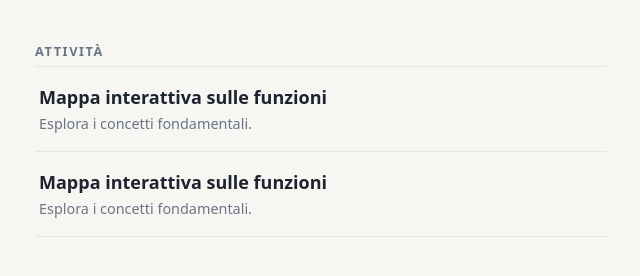
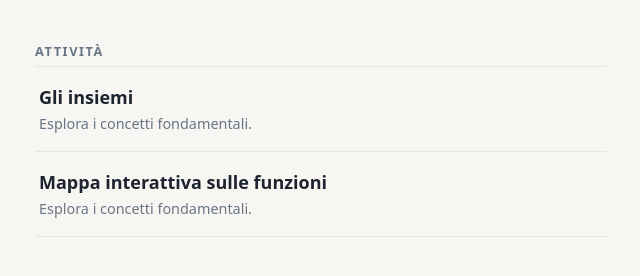
Before and after one commit to profprenol/home, a plain HTML site: page comprendere/index.html in a window 1280 px wide. Shown: the part 166-442 px from the top of the page, without its empty margins (319-959 px from the left). Drawn offline with Linux system fonts and the light colour scheme.

Commit message:
Update link text for interactive map

```diff
--- a/comprendere/index.html
+++ b/comprendere/index.html
@@ -35,7 +35,7 @@ nav a span{display:block;color:var(--mut);font-size:.9rem}
   L’indirizzo è il nome del repository con una barra finale (es. "funzioni/")
   oppure il nome di un file nella stessa cartella (es. "limiti.html").
 -->
-<li><a href="insiemi/"><strong>Mappa interattiva sulle funzioni</strong><span>Esplora i concetti fondamentali.</span></a></li>
+<li><a href="insiemi/"><strong>Gli insiemi</strong><span>Esplora i concetti fondamentali.</span></a></li>
 <li><a href="mappa_funzioni/"><strong>Mappa interattiva sulle funzioni</strong><span>Esplora i concetti fondamentali.</span></a></li>
 </ul>
 </nav>
```
